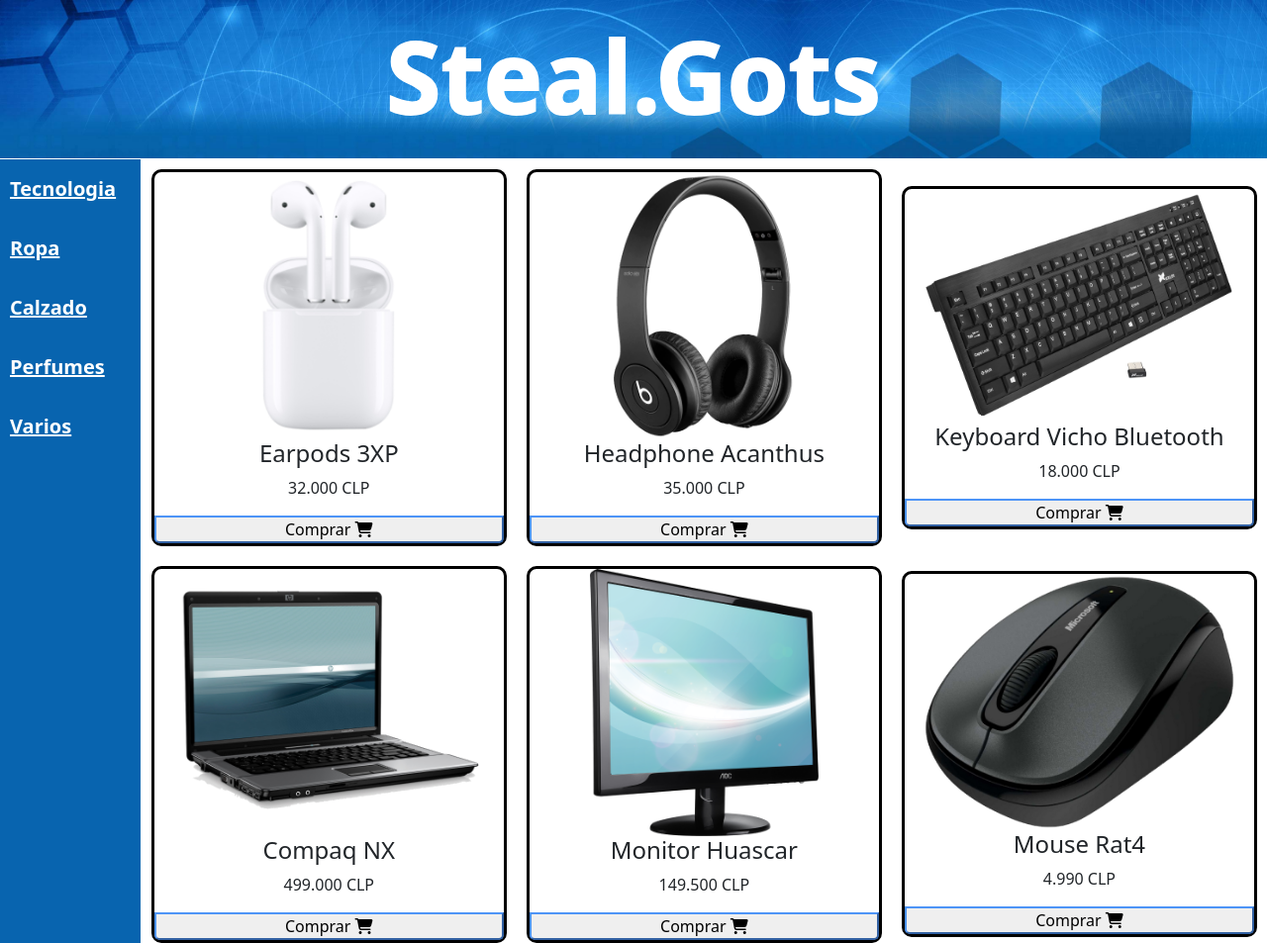
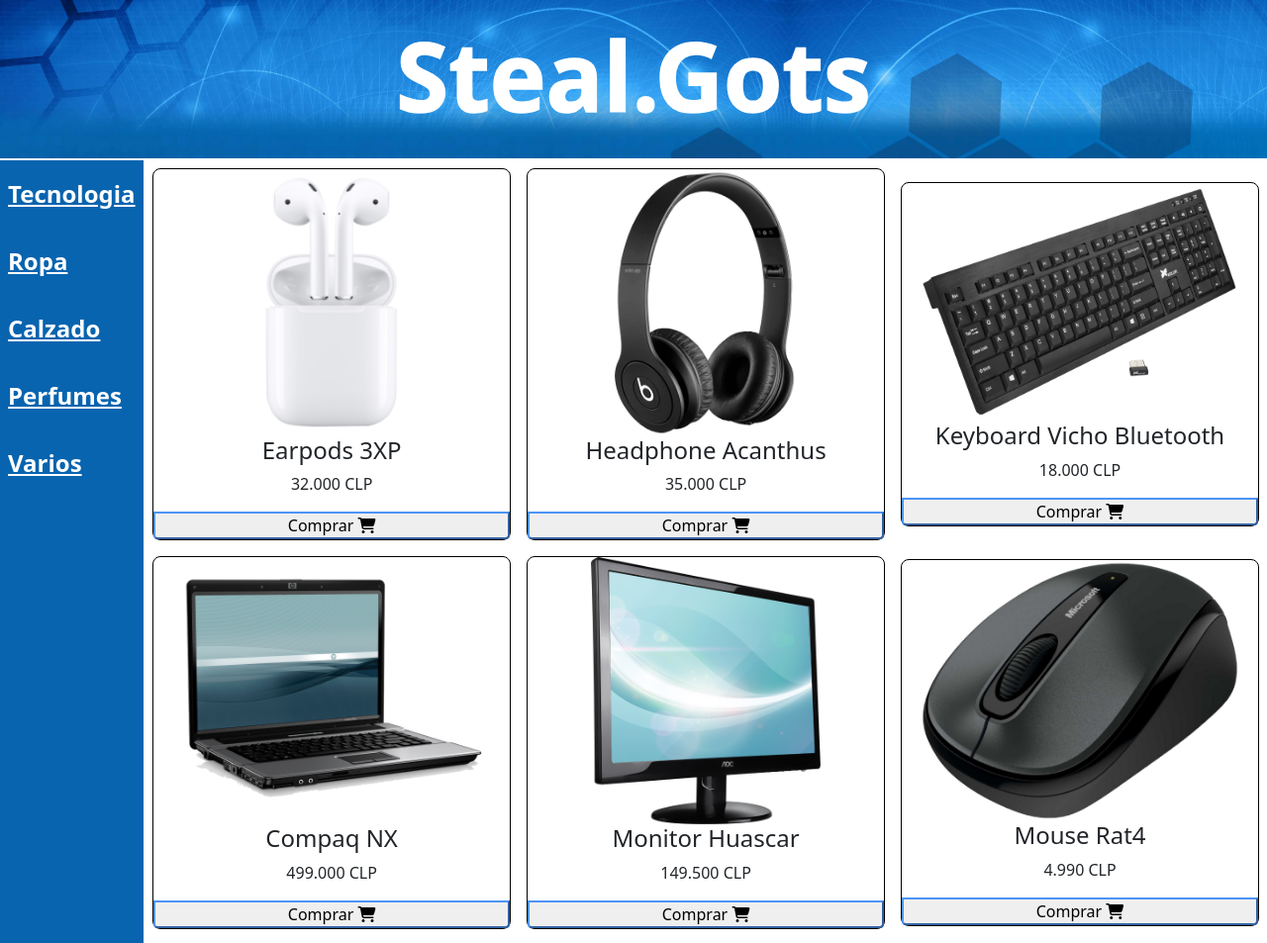
Before and after one commit to Lunatico87/css_grid, a plain HTML site: page index.html in a window 1280 px wide. Shown: the top 953 px of the page at 99% size. Drawn offline with nearby package versions, Linux system fonts and the light colour scheme.

Commit message:
modificacion de unidades de medidas

```diff
--- a/assets/css/style.css
+++ b/assets/css/style.css
@@ -5,7 +5,7 @@
 
 .grid-container {
   display: grid;
-  gap: 1px;
+  gap: 0.1rem;
   grid-template-areas:
     "header header header header header"
     "nav main main main main"
@@ -27,10 +27,10 @@
 
 h1 {
   font-weight: bold;
-  font-size: 100px;
+  font-size: 6rem;
   color: white;
   text-align: center;
-  -webkit-text-stroke: 2px;
+  -webkit-text-stroke: 0.1rem;
 }
 
 nav {
@@ -48,9 +48,9 @@
 
 .sidemenu a {
   display: inline-block;
-  padding: 15px 10px;
+  padding: 1rem 0.5rem;
   color: white;
-  font-size: 20px;
+  font-size: 1.5rem;
 }
 .sidemenu a:hover {
   color: black;
@@ -69,9 +69,9 @@
   flex-direction: column;
   justify-content: space-between;
   align-items: center;
-  border: 3px solid black;
-  border-radius: 10px;
-  margin: 10px 10px;
+  border: 0.1rem solid black;
+  border-radius: 0.5rem;
+  margin: 0.5rem;
 }
 
 .item {
@@ -88,7 +88,7 @@
   height: 20%;
   font-size: medium;
   border-color: rgb(77, 148, 247);
-  border-radius: 0px 0px 5px 5px;
+  border-radius: 0 0 0.25rem 0.25rem;
 }
 
 button:hover {
@@ -101,5 +101,5 @@
   height: 10vh;
   text-align: center;
   color: white;
-  font-size: 18px;
+  font-size: 1rem;
 }
```
